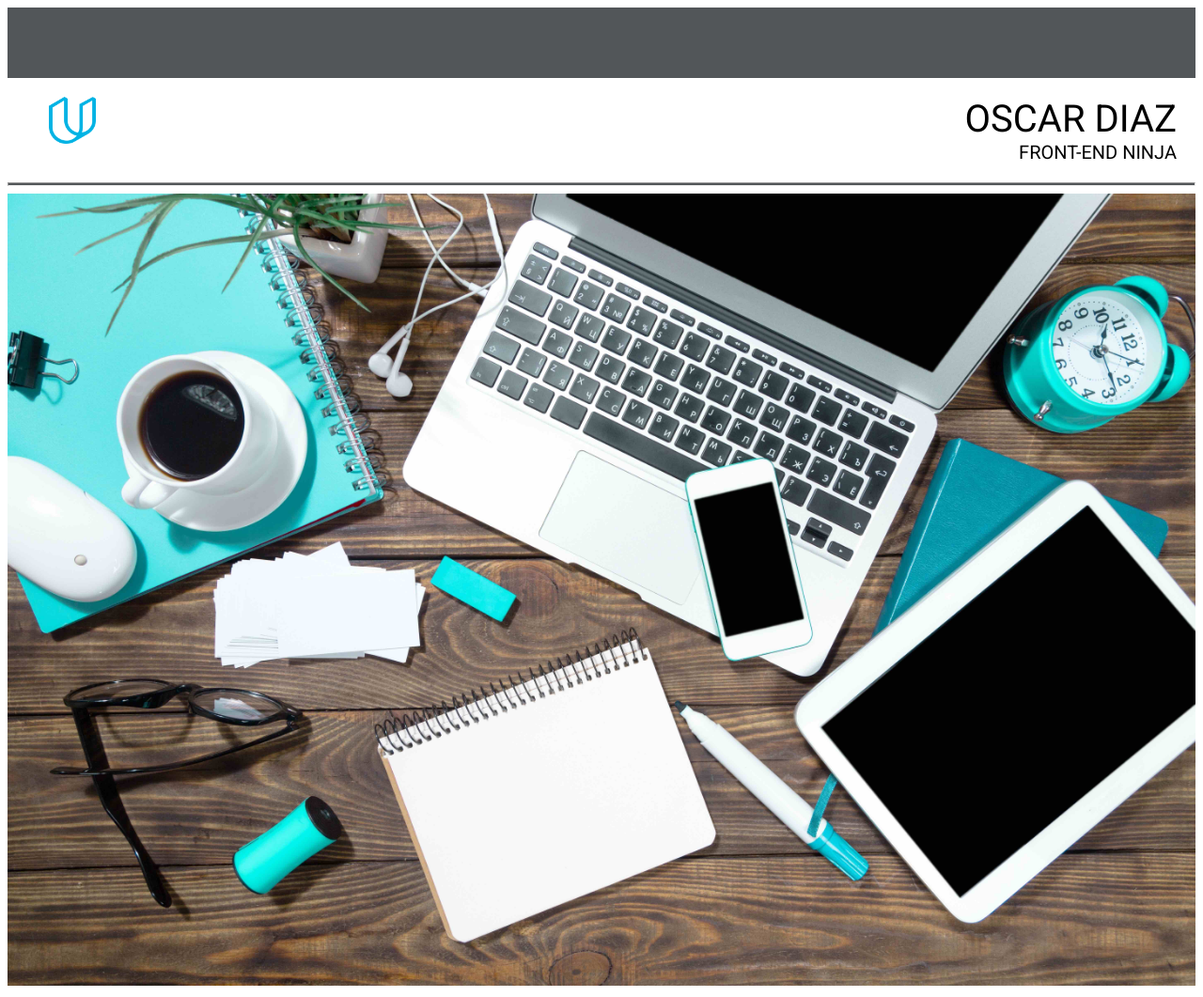
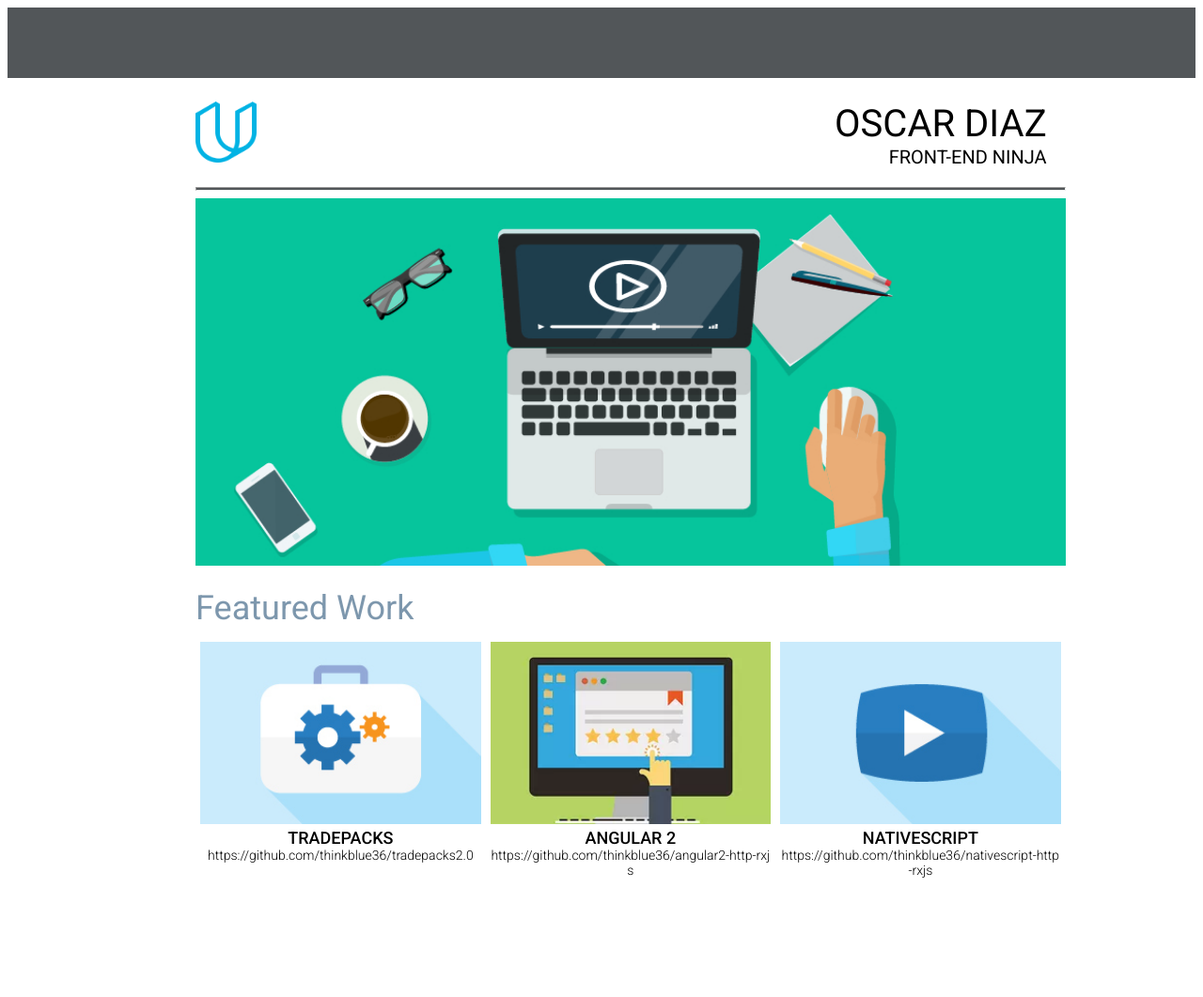
Before and after one commit to odiazjs/responsive-portfolio, a plain HTML site: page index.html in a window 1280 px wide. Shown: the whole page at 94% size. After the commit the page ends 966 px from the top, so only its background shows below. Drawn offline with Linux system fonts and the light colour scheme.

Commit message:
columns featured work section, css validator changes.

```diff
--- a/index.html
+++ b/index.html
@@ -6,12 +6,15 @@
     <meta name="viewport" content="width=device-width, initial-scale=1.0">
     <title>Oscar Diaz Portfolio</title>
     <link href="https://fonts.googleapis.com/css?family=Roboto:300,400,500" rel="stylesheet" type="text/css">
-    <link rel="stylesheet" type="text/css" href="styles.css">
+    <link rel="stylesheet" type="text/css" href="styles/grid.css">
+    <link rel="stylesheet" type="text/css" href="styles/main.css">
   </head>
   <body>
     <div class="container">
-        <header class="header">
-        </header>
+            <header class="header"></header>
+            <div class="flex-container">
+                <div class="flex-item-1"></div>
+                <div class="flex-item-2">
                     <section class="headline">
                         <div class="name-container">
                             <img class="logo" src="./udacitylogo.png" alt="Udacity logo"/>
@@ -20,9 +23,31 @@
                         </div>
                     </section>
                     <hr class="separator" />
-        <section>
-            <img class="caret" src="./portfoliocaret.jpg" alt="Portfolio caret"/>
+                    <section class="carousel">
+                        <img class="caret" src="./design.jpg" alt="Portfolio caret"/>
                     </section>
+                    <div class="columns">
+                        <section class="featured-work">
+                            Featured Work
+                        </section>
+                        <div class="flex-container">
+                            <div class="col-1">
+                                <img class="project" src="./project1.jpg" alt="Project 1" />
+                                <div class="project-label">Tradepacks <p>https://github.com/thinkblue36/TradePacks2.0</p></div>
+                            </div>
+                            <div class="col-2">
+                                <img class="project" src="./project2.jpg" alt="Project 2" />
+                                <div class="project-label">Angular 2 <p>https://github.com/thinkblue36/angular2-http-rxjs</p></div>
+                            </div>
+                            <div class="col-3">
+                                <img class="project" src="./project3.jpg" alt="Project 3" />
+                                <div class="project-label">Nativescript <p>https://github.com/thinkblue36/nativescript-http-rxjs</p></div>
+                            </div>
+                        </div>
+                    </div>
+                </div>
+                <div class="flex-item-3"></div>
+            </div>
     </div>
   </body>
 </html>
--- a/styles.css
+++ /dev/null
@@ -1,55 +0,0 @@
-:root {
-    --u-light-blue:#02b3e4;
-    --u-gray: #525659;
-    --u-light-gray: #7d97ad;
-}
-
-.header {
-    width: 100%;
-    background-color: var(--u-gray);
-    display: list-item;
-    min-height: 75px;
-}
-
-.name-container {
-    width: 100%;
-    padding: 20px;
-    clear: both;
-    font-family: roboto;
-    font-size: 40px;
-    float: right;
-}
-
-.main-name {
-    width: 100%;
-    display: inline-block;
-    font-family: roboto;
-    text-transform: uppercase;
-    text-align: right;
-}
-
-.skill {
-    font-size: 20px;
-    width: 100%;
-    display: block;
-    text-transform: uppercase;
-    text-align: right;
-}
-
-.separator {
-    min-height: 2px;
-    background-color: var(--u-gray);
-}
-
-.logo {
-    width: 50px;
-    height: 50px;
-    position: absolute;
-    display: inline-block;
-    vertical-align: -webkit-baseline-middle;
-    padding-left: 5%;
-}
-
-.caret {
-    width: 100%;
-}
--- /dev/null
+++ b/styles/grid.css
@@ -0,0 +1,48 @@
+.flex-container {
+    display: -webkit-flex;
+    display: flex;
+    width: 100%;
+}
+
+.flex-item-1 {
+    width: 15%;
+    margin: 5px;
+}
+.flex-item-2 {
+    width: 80%;
+    margin: 5px;
+}
+.flex-item-3 {
+    width: 5%;
+    margin: 5px;
+}
+
+/** Media Queries */
+@media screen and (max-width: 600px) {
+    .flex-container {
+        display: block;
+    }
+    .flex-item-1 {
+        width: 0%;
+    }
+    .flex-item-2 {
+        width: 100%;
+        margin: 5px;
+    }
+    .flex-item-3 {
+        width: 0%;
+    }
+}
+
+@media screen and (min-width: 980px) {
+    .flex-item-1 {
+        width: 15%;
+    }
+    .flex-item-2 {
+        width: 75%;
+        margin: 5px;
+    }
+    .flex-item-3 {
+        width: 10%;
+    }
+}
--- /dev/null
+++ b/styles/main.css
@@ -0,0 +1,149 @@
+p {
+    font-size: 14px;
+    text-transform: lowercase;
+    font-weight: 200;
+    word-break: break-all;
+    margin-top: 0px;
+}
+
+.header {
+    width: 100%;
+    background-color: #525659;
+    display: list-item;
+    min-height: 75px;
+}
+
+.name-container {
+    width: 100%;
+    padding: 20px;
+    clear: both;
+    font-family: roboto;
+    font-size: 40px;
+    float: right;
+}
+
+.main-name {
+    width: 100%;
+    display: inline-block;
+    font-family: roboto;
+    text-transform: uppercase;
+    text-align: right;
+}
+
+.skill {
+    font-size: 20px;
+    width: 100%;
+    display: block;
+    text-transform: uppercase;
+    text-align: right;
+}
+
+.separator {
+    min-height: 2px;
+    background-color: #525659;
+}
+
+.logo {
+    width: 65px;
+    height: 65px;
+    position: absolute;
+    display: inline-block;
+    vertical-align: -webkit-baseline-middle;
+    padding-left: 20px;
+}
+
+.caret {
+    width: 100%;
+}
+
+.columns {
+    width: 100%;
+}
+
+.featured-work {
+    font-family: roboto;
+    font-size: 36px;
+    color: #7d97ad;
+    min-height: 40px;
+    width: 100%;
+    padding: 20px 0px 10px 0px;
+}
+
+.col-1, .col-2, .col-3 {
+    width: 33.33%;
+    padding: 5px;
+}
+
+.project {
+    width: 100%;
+}
+
+.project-label {
+    font-family: roboto;
+    font-size: 18px;
+    text-transform: uppercase;
+    text-align: -webkit-center;
+    font-weight: 500;
+}
+
+.project-label-url {
+    font-family: roboto;
+    font-size: 16px;
+    text-align: -webkit-center;
+    font-weight: 200;
+    word-wrap: break-word;
+}
+
+/* Media Queries */
+@media screen and (max-width: 400px) {
+    .logo {
+        display: none;
+    }
+    .name-container {
+        padding: 0px;
+    }
+    .main-name {
+        font-size: 30px;
+        text-align: center;
+    }
+
+    .skill {
+        font-size: 15px;
+        text-align: center;
+    }
+}
+
+@media screen and (max-width: 215px) {
+    .logo {
+        display: none;
+    }
+    .name-container {
+        padding: 0px;
+    }
+    .main-name {
+        font-size: 20px;
+        text-align: center;
+    }
+
+    .skill {
+        font-size: 12px;
+        text-align: center;
+    }
+    .featured-work {
+        display: none;
+    }
+}
+
+@media screen and (max-width: 600px) {
+    .carousel {
+        display: none;
+    }
+    .col-1, .col-2, .col-3 {
+        width: 100%;
+        padding: 0px;
+    }
+    .featured-work {
+        font-size: 30px;
+        text-align: -webkit-center;
+    }
+}
```
Also changed, not shown: design.jpg (added), office.jpeg (added), office2.jpg (added), project1.jpg (added), project2.jpg (added), project3.jpg (added). Lines whose indentation alone changed are shown as unchanged.
